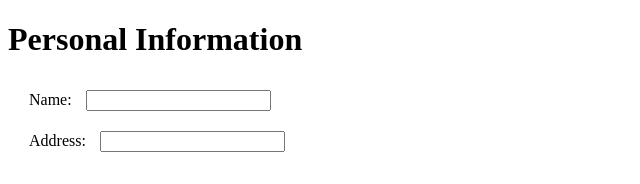
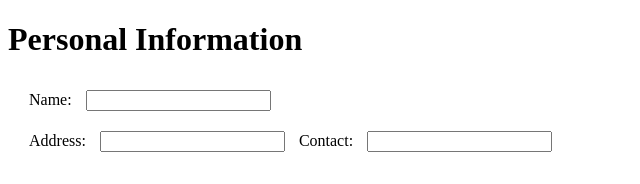
Before and after one commit to santoshgsd/hello-world, a plain HTML site: page index.html in a window 1280 px wide. Shown: the whole page, without its empty margins (0-640 px from the left). Drawn offline with Linux system fonts and the light colour scheme.

Commit message:
Updated index.html with emergency fix

```diff
--- a/index.html
+++ b/index.html
@@ -14,6 +14,8 @@
         <input type="text" /><br />
         <label for="">Address:</label>
         <input type="text" />
+        <label for="">Contact:</label>
+        <input type="text" />
       </div>
     </div>
   </body>
```
